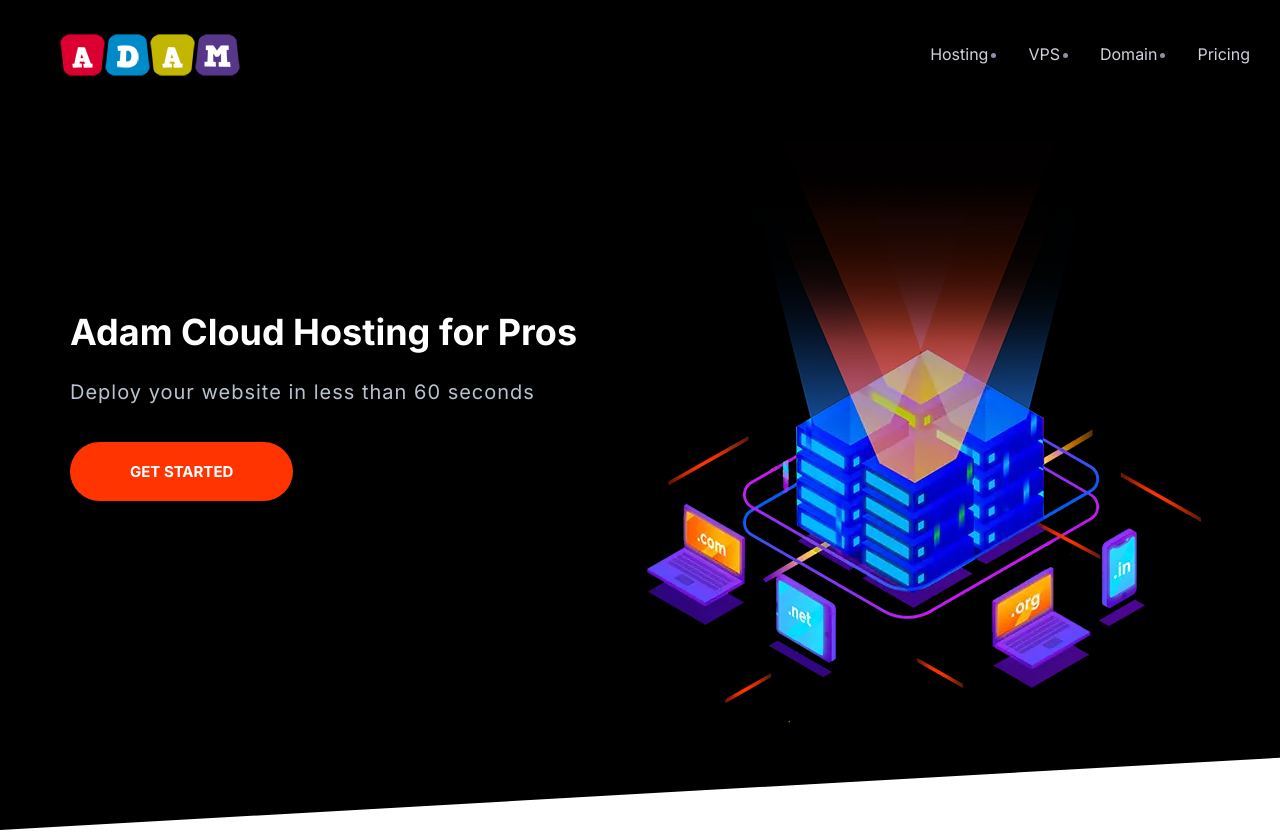
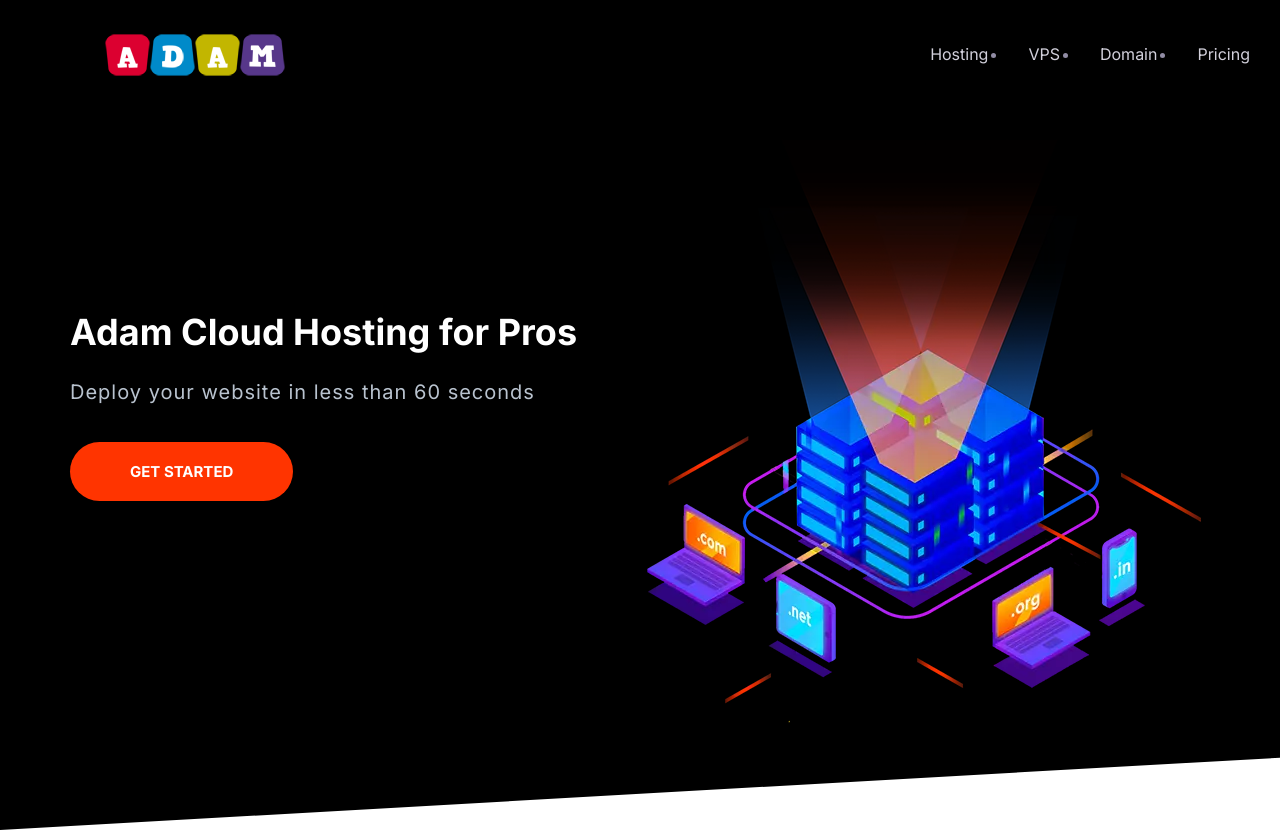
Before and after one commit to Amban03/Project-Adam, a website built with Parcel: page index.html in a window 1280 px wide. Shown: the top 832 px of the page. Built offline with nearby package versions, Linux system fonts and the light colour scheme.

Commit message:
Adjust logo commit.

```diff
--- a/css/styles.css
+++ b/css/styles.css
@@ -693,7 +693,7 @@
 }
 
 .nav__brand {
-  margin-left: 5rem;
+  margin-left: 9.5rem;
   transform: translateY(5px);
 }
 
```
